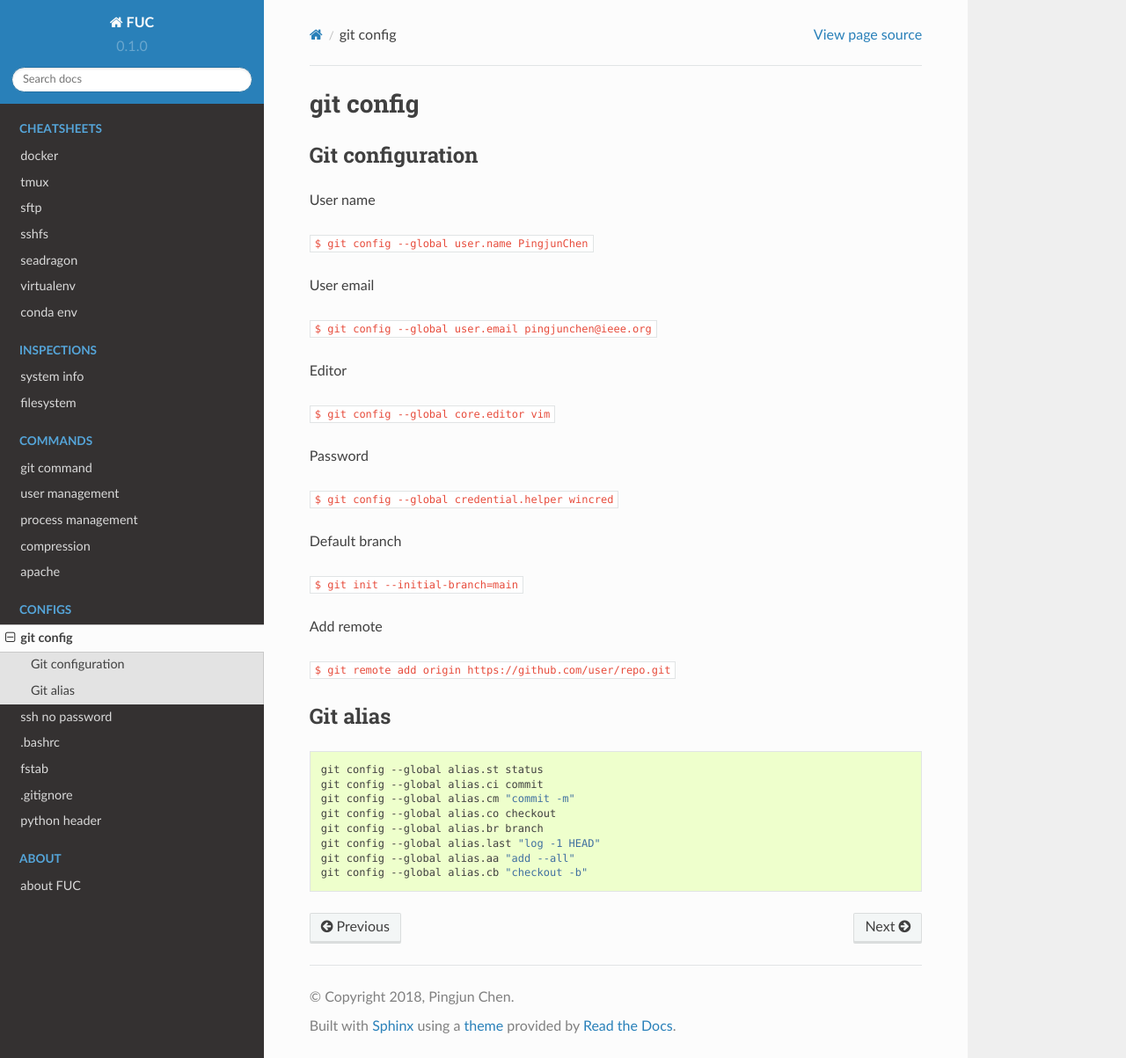
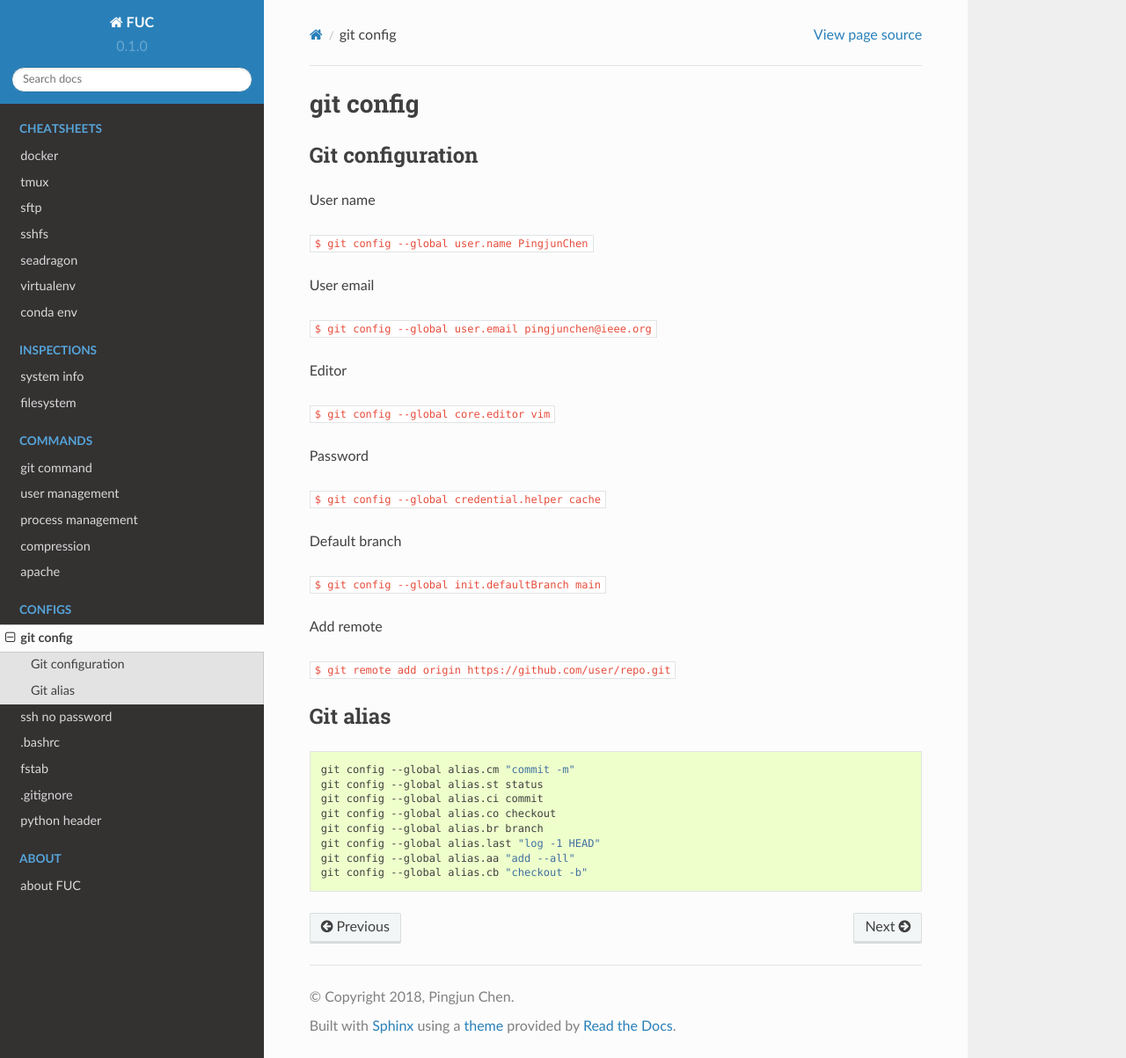
Before and after one commit to PingjunChen/FUC, a Sphinx documentation site: the page built from docs/gitcfg.rst, in a window 1280 px wide and 1203 px high. Shown: the whole window at 88% size. Built offline with Sphinx 7.4.7 and the Read the Docs theme 2.0.0, drawn with Linux system fonts in a browser that asks for light colours.

Commit message:
udpate git config

```diff
--- a/docs/gitcfg.rst
+++ b/docs/gitcfg.rst
@@ -18,11 +18,11 @@ Editor
 
 Password
 
-:code:`$ git config --global credential.helper wincred`
+:code:`$ git config --global credential.helper cache`
 
 Default branch
 
-:code:`$ git init --initial-branch=main`
+:code:`$ git config --global init.defaultBranch main`
 
 Add remote
 
@@ -33,9 +33,9 @@ Git alias
 
 .. code-block:: bash
 
+    git config --global alias.cm "commit -m"
     git config --global alias.st status
     git config --global alias.ci commit
-    git config --global alias.cm "commit -m"
     git config --global alias.co checkout
     git config --global alias.br branch
     git config --global alias.last "log -1 HEAD"
```
